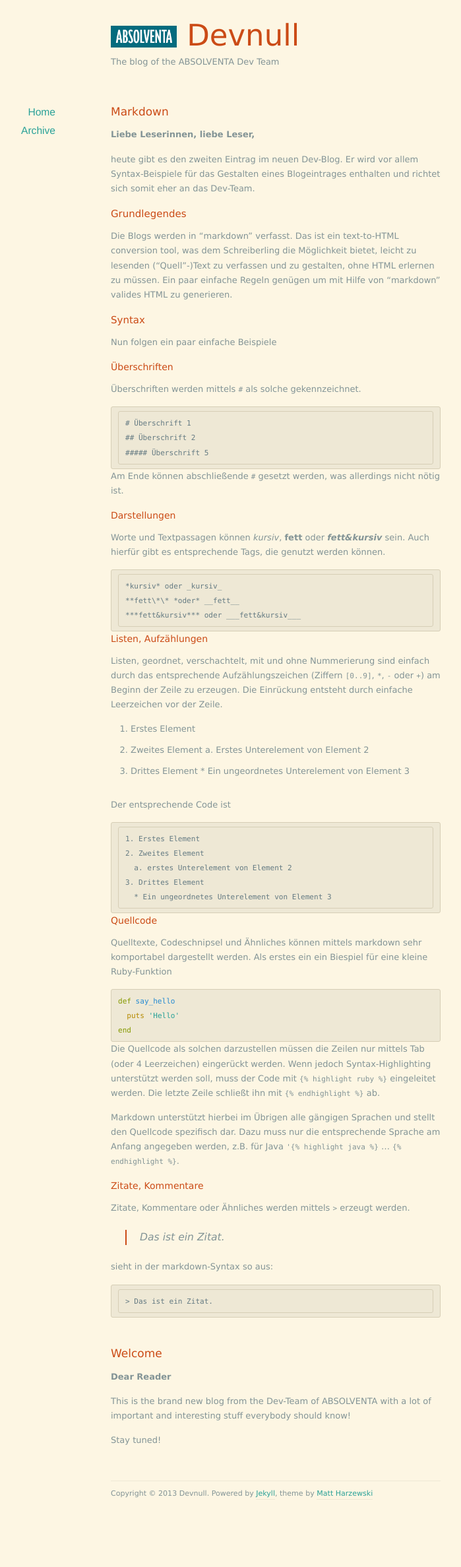
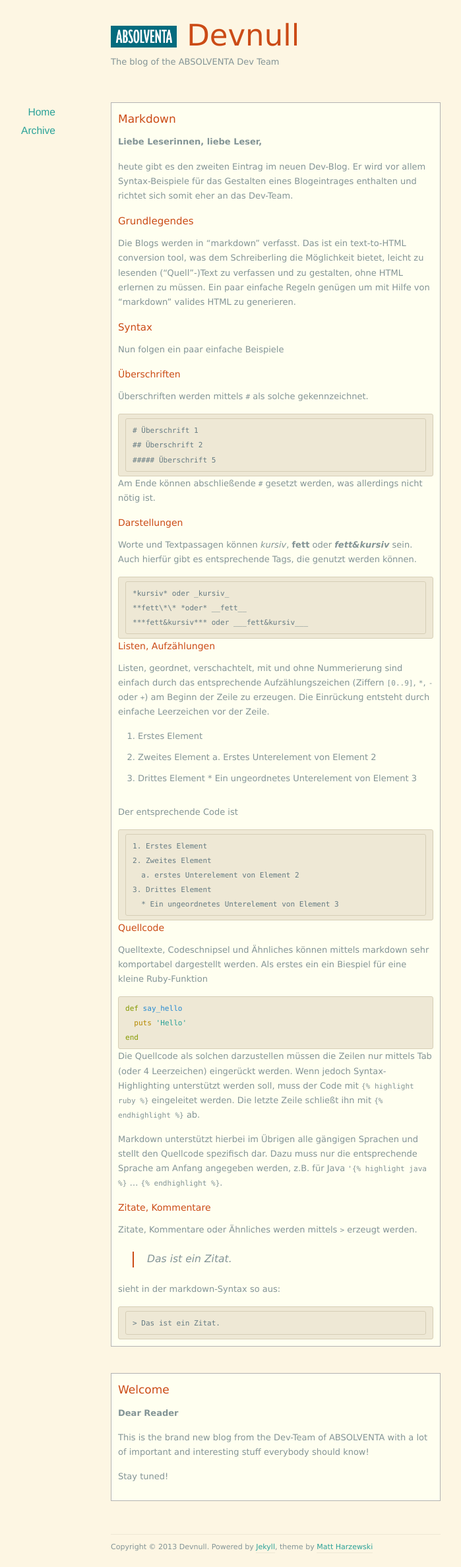
Before and after one commit to Absolventa/absolventa.github.io, a Jekyll site: the page built from index.html, in a window 1280 px wide. Shown: the whole page at 66% size, without its empty margins (222-921 px from the left). Built offline with Jekyll 4.4.1, drawn with Linux system fonts in a browser that asks for light colours; nearby versions of some CDN libraries; the list of posts is cut into pages by our own code; before the commit the page ends 2294 px from its top, so only the background shows below that.

Commit message:
some layout stuff

```diff
--- a/assets/css/style.css
+++ b/assets/css/style.css
@@ -169,6 +169,10 @@ h3 {
 /*** Posts ***/
 article {
 	margin-bottom: 40px;
+  /* NEW */
+  border: 1px solid rgb(179, 179, 179);
+  padding: 10px;
+  background-color: ivory;
 }
 
 article h1 {
```
Also changed, not shown: 1 other file.
